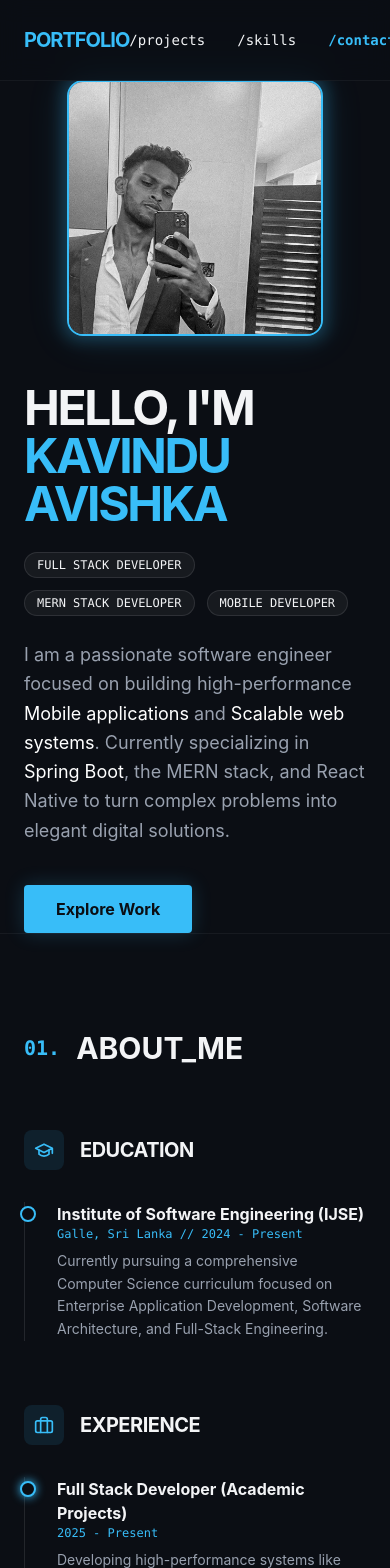
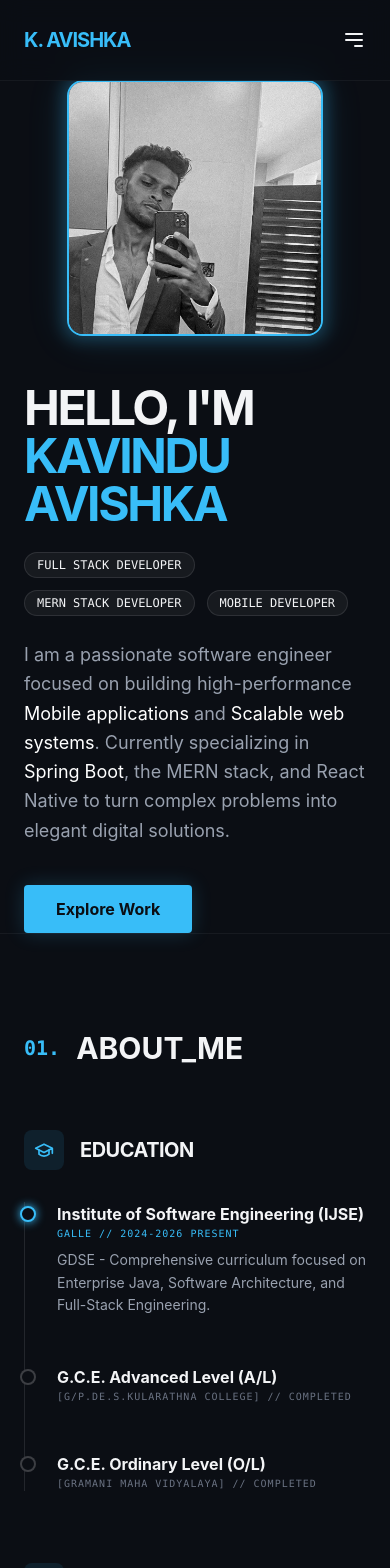
Before and after one commit to Avishka30/portfolio, a React (Vite) app: page / in a window 390 px wide. Shown: the top 1568 px of the page. Built offline with nearby package versions, Linux system fonts and the light colour scheme.

Commit message:
feat: enhance About component with additional education details; improve Navbar for mobile responsiveness; add overflow-x hidden to body styles

```diff
--- a/src/components/About.jsx
+++ b/src/components/About.jsx
@@ -15,15 +15,30 @@ const About = () => {
             <h3 className="text-xl font-bold uppercase tracking-tight">Education</h3>
           </div>
 
-          <div className="relative pl-8 border-l border-white/10 space-y-8">
+          <div className="relative pl-8 border-l border-white/10 space-y-12">
+            {/* IJSE */}
             <div className="relative">
-              <div className="absolute -left-[37px] top-1 w-4 h-4 rounded-full bg-midnight border-2 border-electric"></div>
+              <div className="absolute -left-[37px] top-1 w-4 h-4 rounded-full bg-midnight border-2 border-electric shadow-[0_0_10px_#38BDF8]"></div>
               <h4 className="text-softText font-bold">Institute of Software Engineering (IJSE)</h4>
-              <p className="text-electric font-mono text-xs mb-2">Galle, Sri Lanka // 2024 - Present</p>
+              <p className="text-electric font-mono text-[10px] mb-2 uppercase tracking-widest">Galle // 2024-2026  Present</p>
               <p className="text-gray-400 text-sm leading-relaxed">
-                Currently pursuing a comprehensive Computer Science curriculum focused on
-                Enterprise Application Development, Software Architecture, and Full-Stack Engineering.
+                GDSE - Comprehensive curriculum focused on Enterprise Java,
+                Software Architecture, and Full-Stack Engineering.
               </p>
+            </div>
+
+            {/* A/L */}
+            <div className="relative">
+              <div className="absolute -left-[37px] top-1 w-4 h-4 rounded-full bg-midnight border-2 border-white/20"></div>
+              <h4 className="text-softText font-bold">G.C.E. Advanced Level (A/L)</h4>
+              <p className="text-gray-500 font-mono text-[10px] mb-2 uppercase tracking-widest">[G/P.De.S.Kularathna College] // Completed</p>
+            </div>
+
+            {/* O/L */}
+            <div className="relative">
+              <div className="absolute -left-[37px] top-1 w-4 h-4 rounded-full bg-midnight border-2 border-white/20"></div>
+              <h4 className="text-softText font-bold">G.C.E. Ordinary Level (O/L)</h4>
+              <p className="text-gray-500 font-mono text-[10px] mb-2 uppercase tracking-widest">[Gramani Maha Vidyalaya] // Completed</p>
             </div>
           </div>
         </div>
@@ -40,12 +55,12 @@ const About = () => {
           <div className="relative pl-8 border-l border-white/10 space-y-8">
             <div className="relative">
               <div className="absolute -left-[37px] top-1 w-4 h-4 rounded-full bg-midnight border-2 border-electric shadow-[0_0_10px_#38BDF8]"></div>
-              <h4 className="text-softText font-bold">Full Stack Developer (Academic Projects)</h4>
-              <p className="text-electric font-mono text-xs mb-2">2025 - Present</p>
+              <h4 className="text-softText font-bold">Full Stack Developer (Academic)</h4>
+              <p className="text-electric font-mono text-[10px] mb-2 uppercase tracking-widest">2025 - Present</p>
               <p className="text-gray-400 text-sm leading-relaxed">
-                Developing high-performance systems like <span className="text-white">MarineX</span>
-                and <span className="text-white">SupportFlow</span>. Focused on implementing
-                layered architectures, secure JWT authentication, and AI-driven features.
+                Engineering high-performance systems like <span className="text-white">MarineX</span>,
+                <span className="text-white">SupportFlow</span>, and specialized desktop apps
+                for healthcare using <span className="text-white">JavaFX</span> and <span className="text-white">Spring Boot</span>.
               </p>
             </div>
           </div>
--- a/src/components/Navbar.jsx
+++ b/src/components/Navbar.jsx
@@ -1,16 +1,67 @@
+import { useState } from 'react';
+
 const Navbar = () => {
+  const [isOpen, setIsOpen] = useState(false);
+
+  const navLinks = [
+    { name: "/about", href: "#about" },
+    { name: "/projects", href: "#projects" },
+    { name: "/skills", href: "#skills" },
+    { name: "/contact", href: "#contact" },
+  ];
+
   return (
     <nav className="fixed top-0 w-full z-50 border-b border-white/5 bg-midnight/80 backdrop-blur-md px-6">
       <div className="max-w-6xl mx-auto h-20 flex justify-between items-center">
+        {/* Logo - Shortens on tiny screens */}
         <div className="text-xl font-bold tracking-tighter">
-          <span className="text-electric uppercase">Portfolio</span>
+          <span className="text-electric uppercase hidden sm:inline">Kavindu Avishka</span>
+          <span className="text-electric uppercase sm:hidden">K. Avishka</span>
         </div>
-        <div className="flex gap-8 text-sm font-mono">
-          <a href="#projects" className="hover:text-electric transition-colors">/projects</a>
-          <a href="#skills" className="hover:text-electric transition-colors">/skills</a>
-          <a href="#" className="text-electric font-bold">/contact</a>
+
+        {/* Desktop Links (Hidden on Mobile) */}
+        <div className="hidden md:flex gap-8 text-sm font-mono">
+          {navLinks.map((link) => (
+            <a
+              key={link.name}
+              href={link.href}
+              className="hover:text-electric transition-colors"
+            >
+              {link.name}
+            </a>
+          ))}
         </div>
+
+        {/* Mobile Toggle Button */}
+        <button
+          onClick={() => setIsOpen(!isOpen)}
+          className="md:hidden text-softText focus:outline-none"
+        >
+          <svg xmlns="http://www.w3.org/2000/svg" className="h-6 w-6" fill="none" viewBox="0 0 24 24" stroke="currentColor">
+            {isOpen ? (
+              <path strokeLinecap="round" strokeLinejoin="round" strokeWidth={2} d="M6 18L18 6M6 6l12 12" />
+            ) : (
+              <path strokeLinecap="round" strokeLinejoin="round" strokeWidth={2} d="M4 6h16M4 12h16m-7 6h7" />
+            )}
+          </svg>
+        </button>
       </div>
+
+      {/* Mobile Menu Overlay */}
+      {isOpen && (
+        <div className="md:hidden absolute top-20 left-0 w-full bg-midnight/95 backdrop-blur-xl border-b border-white/5 py-8 flex flex-col items-center gap-6 font-mono animate-in fade-in slide-in-from-top-4 duration-300">
+          {navLinks.map((link) => (
+            <a
+              key={link.name}
+              href={link.href}
+              onClick={() => setIsOpen(false)}
+              className="text-lg hover:text-electric transition-colors"
+            >
+              {link.name}
+            </a>
+          ))}
+        </div>
+      )}
     </nav>
   );
 };
--- a/src/index.css
+++ b/src/index.css
@@ -58,3 +58,8 @@ img {
   max-width: 100%;
   height: auto;
 }
+
+body {
+  /* ... existing styles ... */
+  overflow-x: hidden;
+}
```
